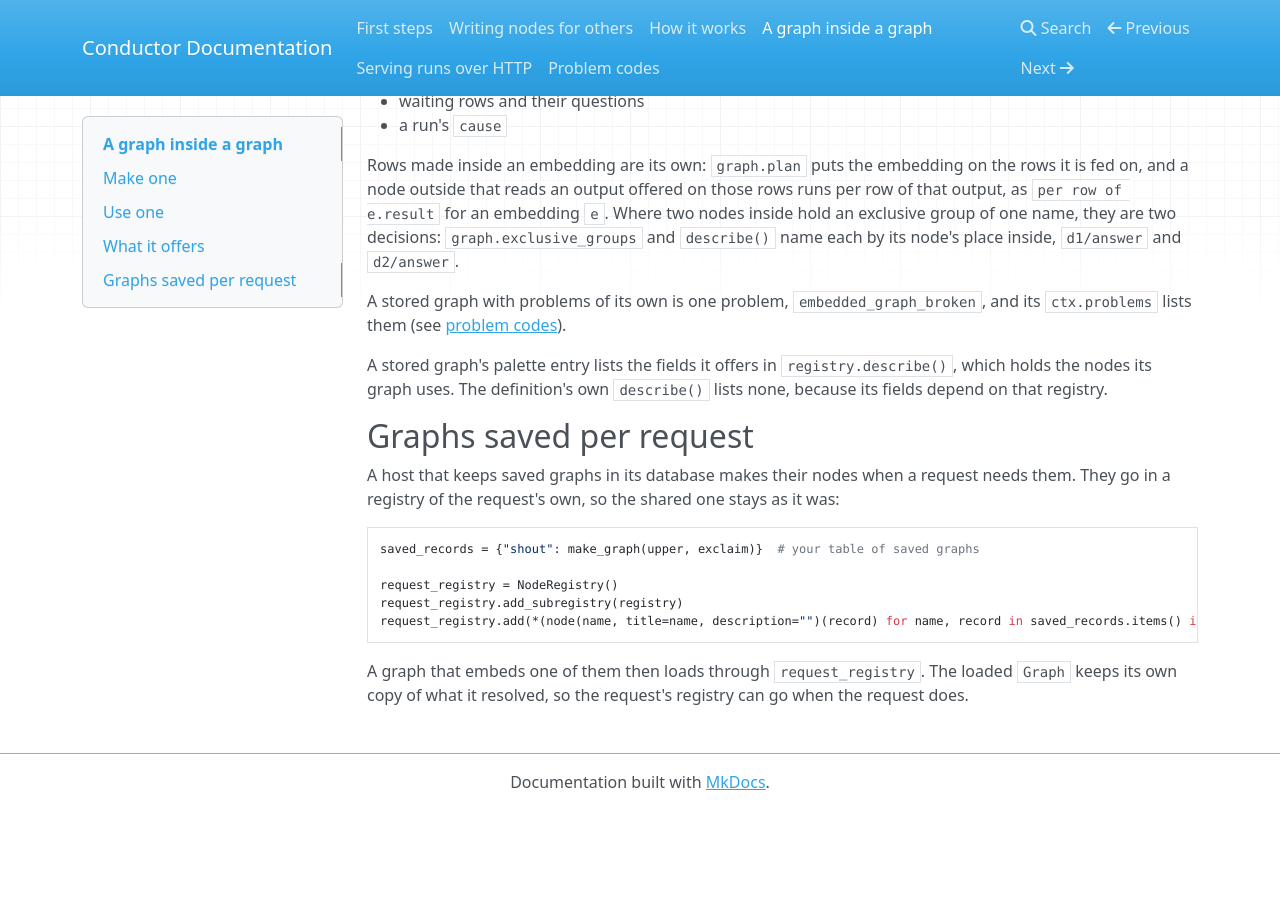
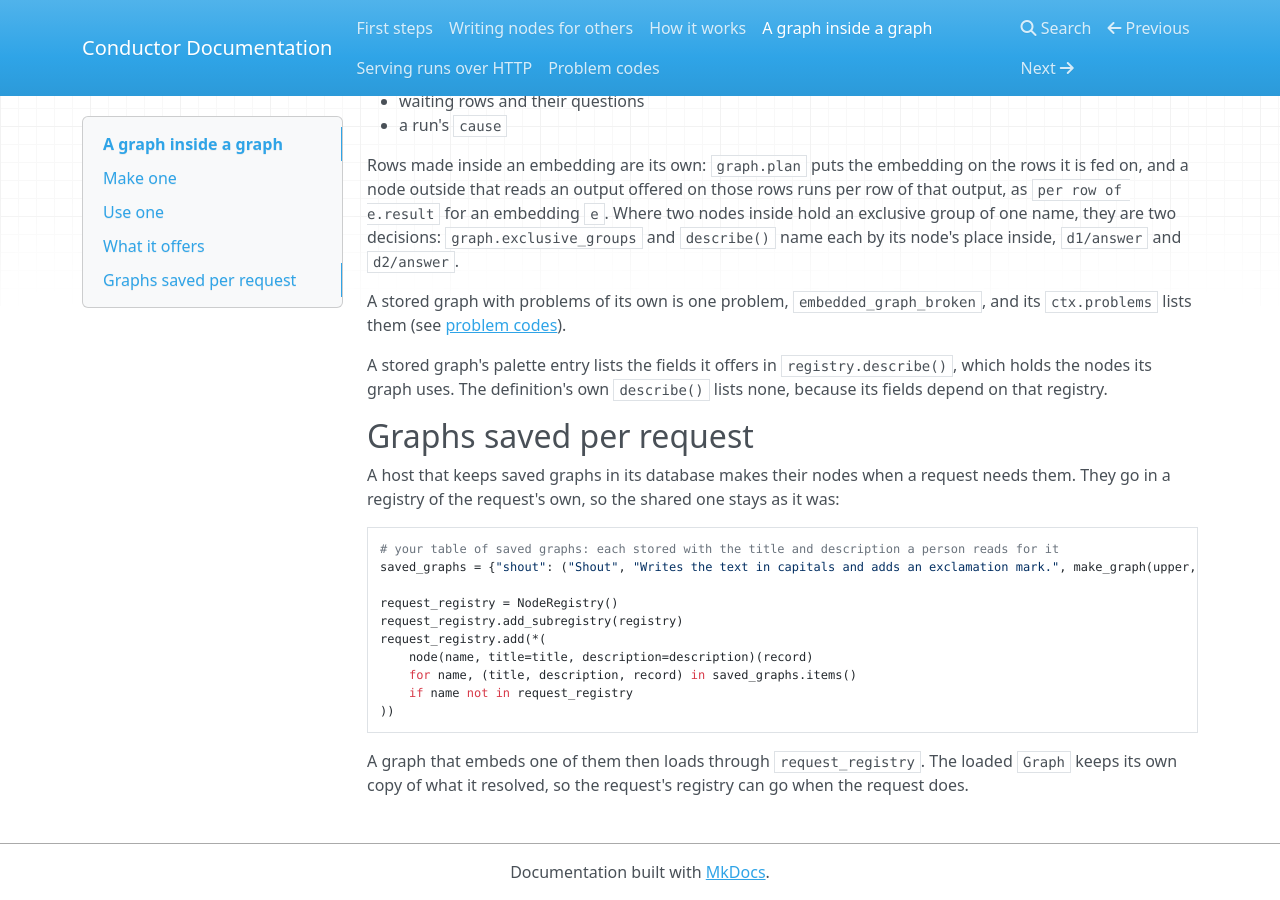
Before and after one commit to syv-ai/conductor, an MkDocs documentation site: the page built from docs/embedded-graphs.md, in a window 1280 px wide and 900 px high, scrolled down 1683 px. Built offline with MkDocs 1.6.1, drawn with Linux system fonts in a browser that asks for light colours; nearby versions of some CDN libraries; before the commit the page ends 2493 px from its top, so only the background shows below that.

Commit message:
fix: a node declares its title and description; the docstring never reaches a person

````diff
--- a/docs/embedded-graphs.md
+++ b/docs/embedded-graphs.md
@@ -103,11 +103,16 @@
 the request's own, so the shared one stays as it was:
 
 ```python
-saved_records = {"shout": make_graph(upper, exclaim)}  # your table of saved graphs
+# your table of saved graphs: each stored with the title and description a person reads for it
+saved_graphs = {"shout": ("Shout", "Writes the text in capitals and adds an exclamation mark.", make_graph(upper, exclaim))}
 
 request_registry = NodeRegistry()
 request_registry.add_subregistry(registry)
-request_registry.add(*(node(name, title=name, description="")(record) for name, record in saved_records.items() if name not in request_registry))
+request_registry.add(*(
+    node(name, title=title, description=description)(record)
+    for name, (title, description, record) in saved_graphs.items()
+    if name not in request_registry
+))
 ```
 
 A graph that embeds one of them then loads through `request_registry`. The loaded `Graph` keeps its own copy of what
````
Also changed, not shown: CHANGELOG.md (+11 -10 lines), docs/writing-nodes.md (+1 -1 lines), skills/add-node/SKILL.md (+1 -1 lines), 6 other files.
